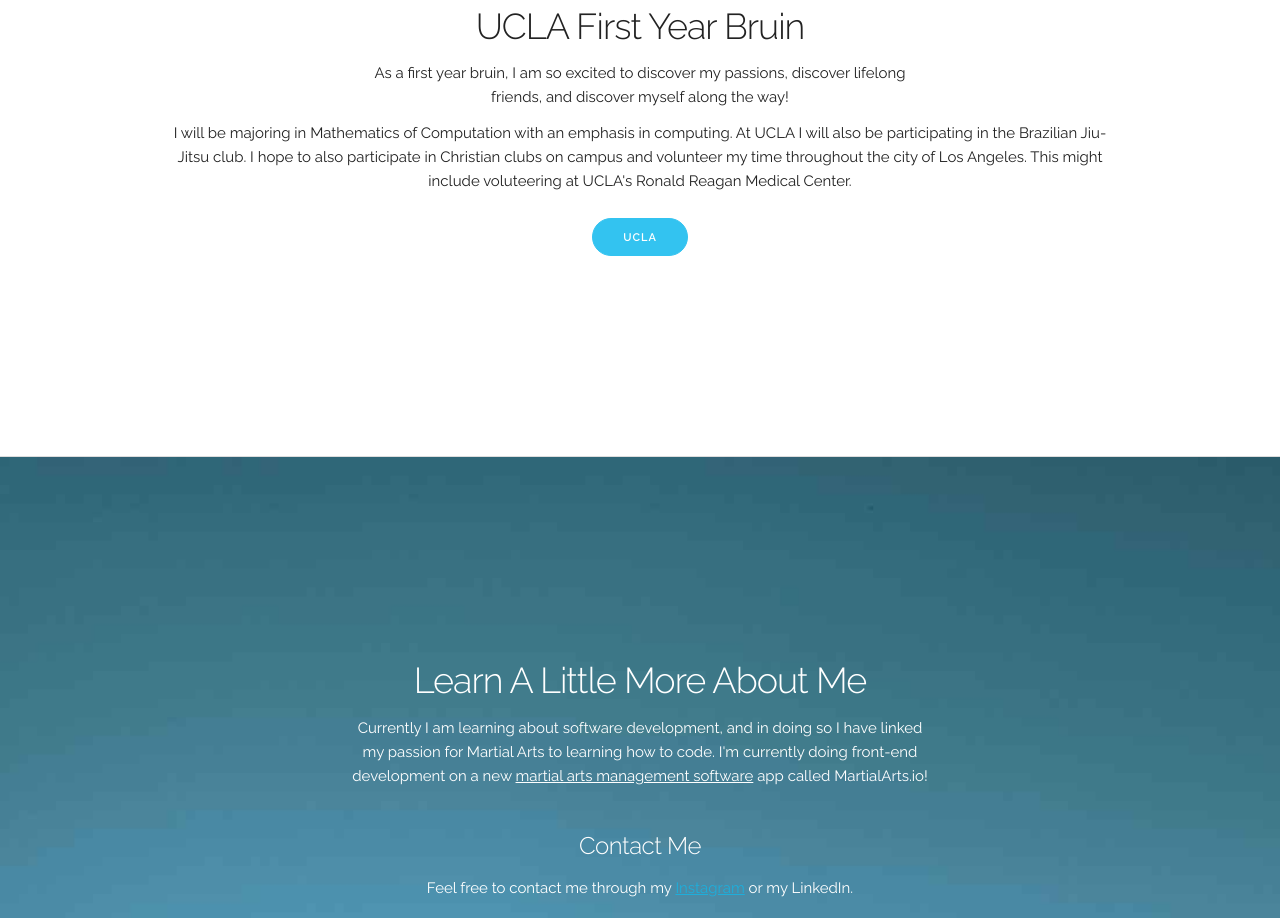
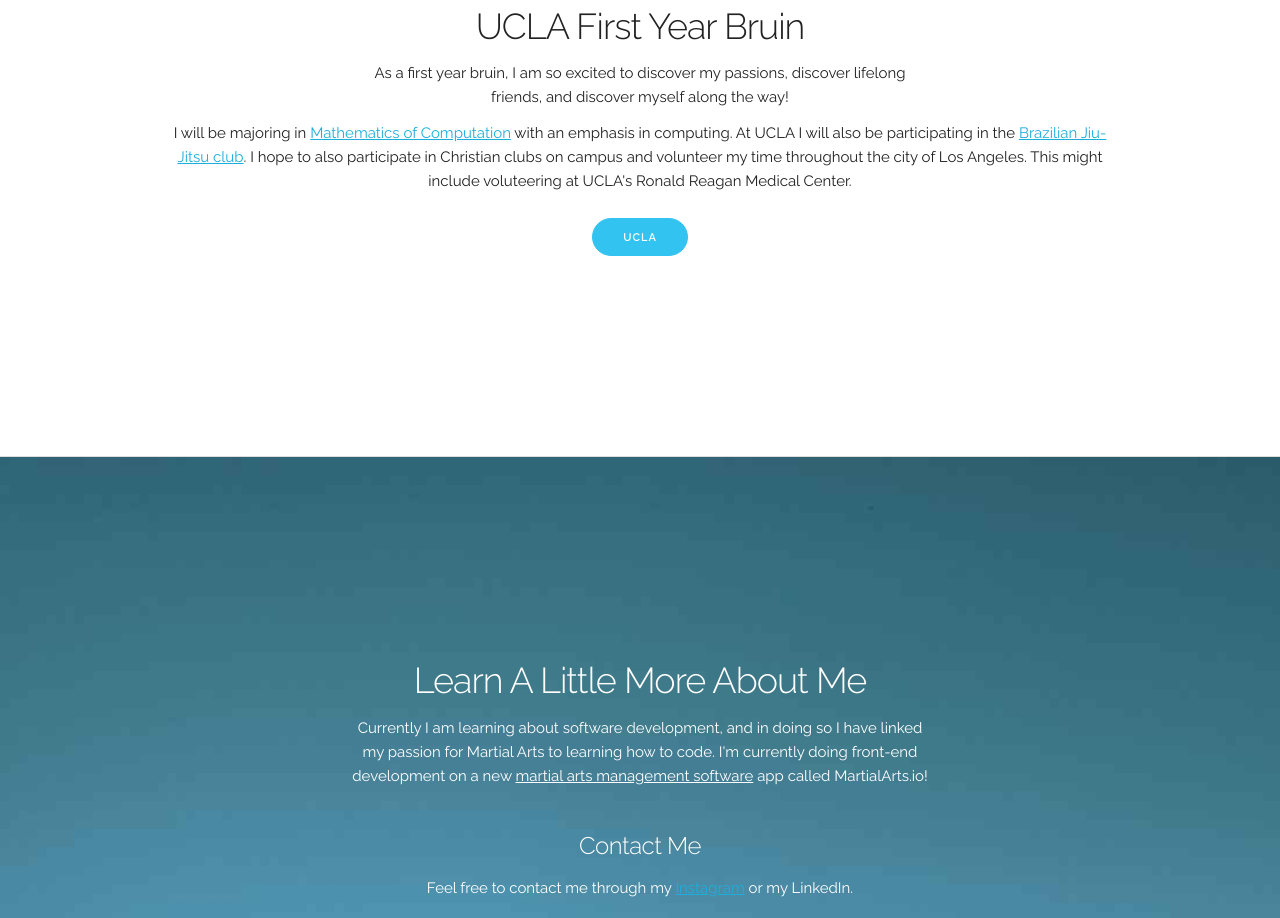
Before and after one commit to emmabjj/homepage, a plain HTML site: page index.html in a window 1280 px wide. Shown: the part 1459-2377 px from the top of the page. Drawn offline with nearby package versions, Linux system fonts and the light colour scheme.

Commit message:
Added links

```diff
--- a/index.html
+++ b/index.html
@@ -53,7 +53,7 @@
     <div class="container">
       <h3 class="section-heading">UCLA First Year Bruin</h3>
       <p class="section-description">As a first year bruin, I am so excited to discover my passions, discover lifelong friends, and discover myself along the way!</p>
-      <p>I will be majoring in Mathematics of Computation with an emphasis in computing. At UCLA I will also be participating in the Brazilian Jiu-Jitsu club. I hope to also participate in Christian clubs on campus and volunteer my time throughout the city of Los Angeles. This might include voluteering at UCLA's Ronald Reagan Medical Center.</p>
+      <p>I will be majoring in <a href="https://en.wikipedia.org/wiki/Computational_mathematics">Mathematics of Computation</a> with an emphasis in computing. At UCLA I will also be participating in the <a href="http://www.uclaclubsports.com/sports/2014/9/16/Brazilian%20Jiu-Jitsu.aspx">Brazilian Jiu-Jitsu club</a>. I hope to also participate in Christian clubs on campus and volunteer my time throughout the city of Los Angeles. This might include voluteering at UCLA's Ronald Reagan Medical Center.</p>
       <a class="button button-primary" href="http://www.ucla.com/">UCLA</a>
     </div>
   </div>
```
